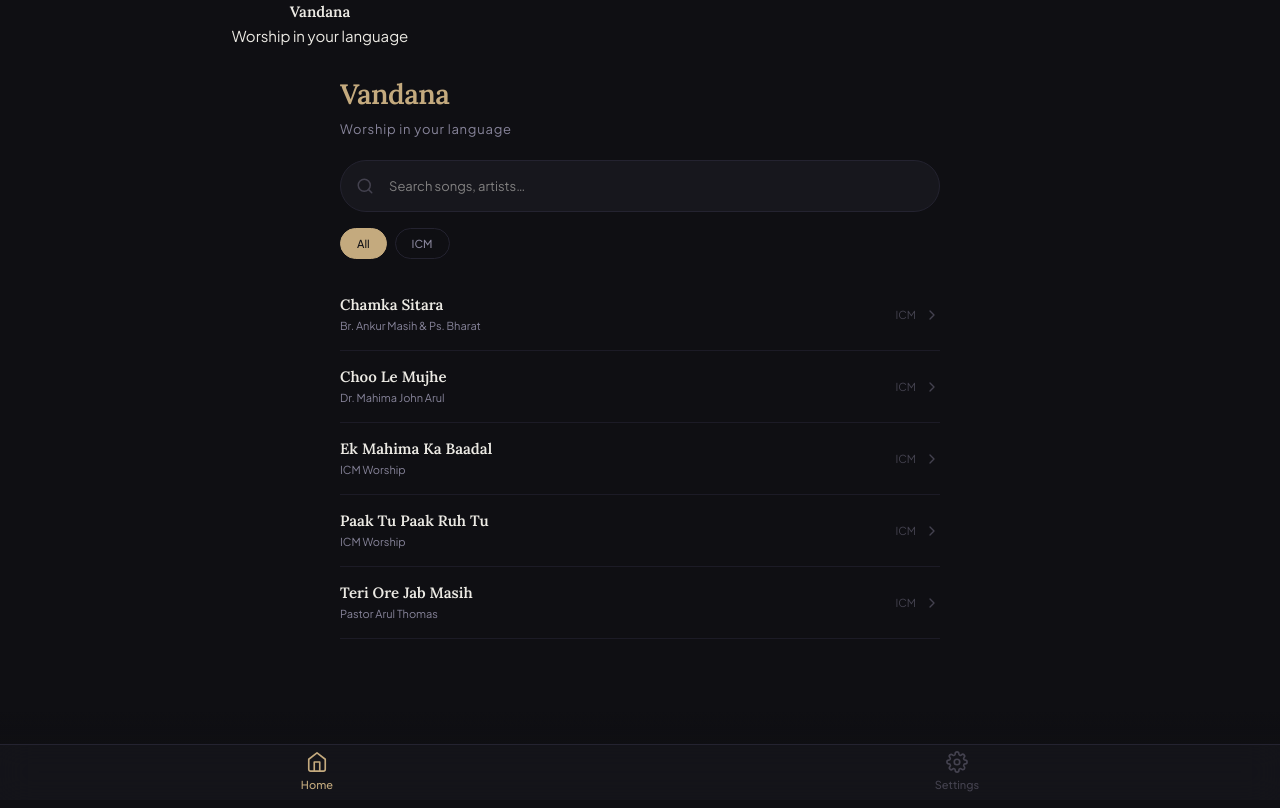
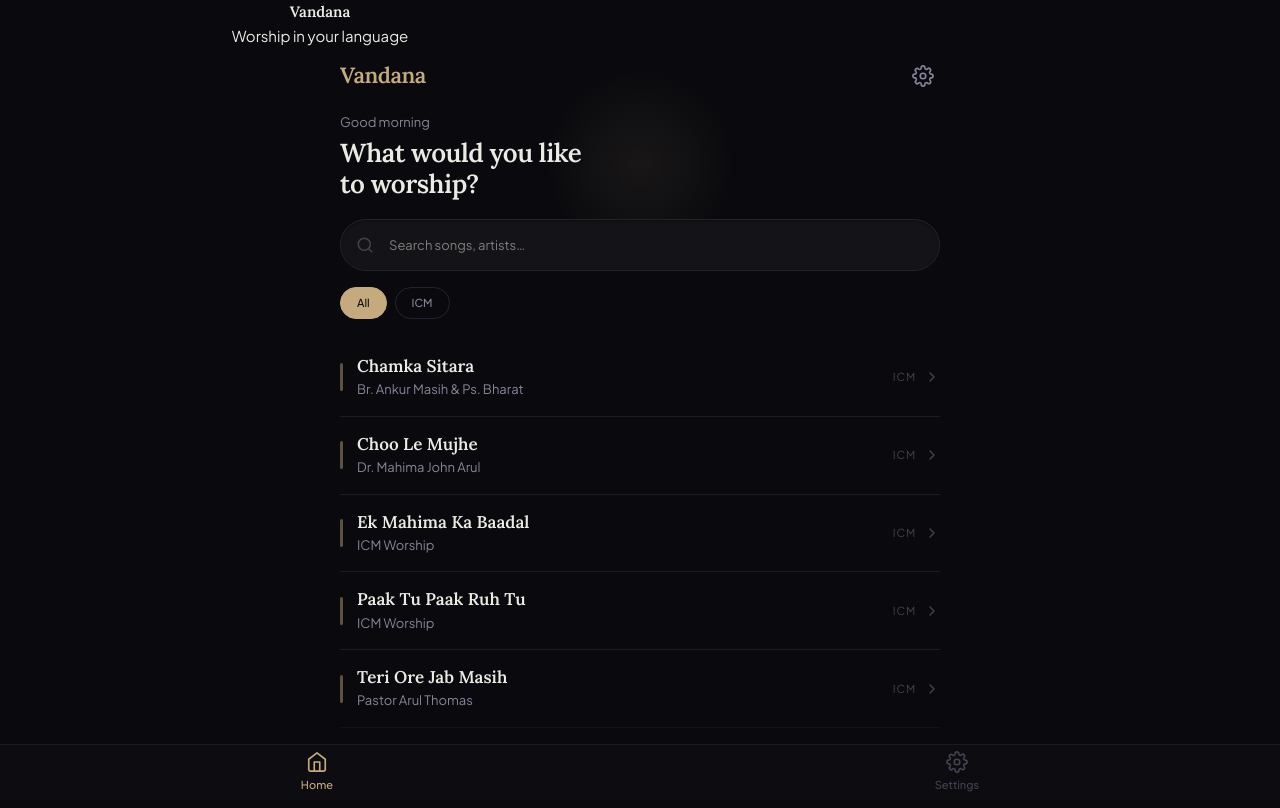
Before and after one commit to TheAlgo7/vandana-worship-app, a Next.js app: page / in a window 1280 px wide. Built offline with nearby package versions, Linux system fonts and the light colour scheme.

Commit message:
feat: premium UI polish — top bar, deeper darks, accent glow, song card pills, lyrics treatment (Phase 2.8)

```diff
--- a/src/app/globals.css
+++ b/src/app/globals.css
@@ -48,9 +48,9 @@
   --transition-theme: 350ms ease;
 
   /* ── Dark palette (DEFAULT) ── */
-  --bg-base: #0F0F13;
-  --bg-surface: #17171D;
-  --bg-elevated: #21212B;
+  --bg-base: #0A0A0E;
+  --bg-surface: #141418;
+  --bg-elevated: #1E1E26;
   --bg-overlay: rgba(15, 15, 19, 0.85);
 
   --accent: #C4AA7E;
@@ -122,6 +122,7 @@ html {
   -webkit-tap-highlight-color: transparent;
   -webkit-font-smoothing: antialiased;
   -moz-osx-font-smoothing: grayscale;
+  overscroll-behavior: none;
 }
 
 body {
--- a/src/app/layout.tsx
+++ b/src/app/layout.tsx
@@ -40,8 +40,7 @@ export const metadata: Metadata = {
     default: "Vandana – Worship Lyrics",
     template: "%s | Vandana",
   },
-  description:
-    "Browse worship song lyrics in Hindi and Hinglish. Present lyrics full-screen during church worship.",
+  description: "Worship in your language",
   manifest: "/manifest.json",
   icons: {
     icon: [
--- a/src/app/song/[id]/SongView.tsx
+++ b/src/app/song/[id]/SongView.tsx
@@ -117,15 +117,34 @@ export default function SongView({ song }: { song: Song }) {
       {/* Scroll sentinel */}
       <div ref={sentinelRef} style={{ height: 1 }} />
 
+      {/* Radial accent glow */}
+      <div
+        aria-hidden="true"
+        style={{
+          position: "absolute",
+          top: -60,
+          left: "50%",
+          transform: "translateX(-50%)",
+          width: 300,
+          height: 300,
+          borderRadius: "50%",
+          background:
+            "radial-gradient(circle, var(--accent) 0%, transparent 70%)",
+          opacity: 0.07,
+          pointerEvents: "none",
+          zIndex: -1,
+        }}
+      />
+
       {/* Header */}
       <header style={{ marginBottom: 24, marginTop: 8 }}>
         {/* Skeuomorphic 4-pointed star */}
         <svg
-          width="16"
-          height="16"
+          width="14"
+          height="14"
           viewBox="0 0 16 16"
           fill="none"
-          style={{ opacity: 0.4, marginBottom: 12 }}
+          style={{ opacity: 0.3, marginBottom: 12 }}
         >
           <path
             d="M8 0 L9.5 6.5 L16 8 L9.5 9.5 L8 16 L6.5 9.5 L0 8 L6.5 6.5 Z"
@@ -137,10 +156,11 @@ export default function SongView({ song }: { song: Song }) {
         <h1
           style={{
             fontFamily: "var(--font-display)",
-            fontSize: "var(--text-2xl)",
+            fontSize: "34px",
             fontWeight: 700,
             color: "var(--text-primary)",
             lineHeight: 1.2,
+            letterSpacing: "-0.03em",
             marginBottom: 4,
           }}
         >
@@ -148,13 +168,21 @@ export default function SongView({ song }: { song: Song }) {
         </h1>
         <p
           style={{
-            fontSize: "var(--text-xs)",
+            fontSize: "14px",
             color: "var(--text-muted)",
           }}
         >
           {song.artist}
           {song.church ? ` · ${song.church}` : ""}
         </p>
+        <hr
+          style={{
+            border: "none",
+            borderTop: "1px solid var(--accent-dim)",
+            marginTop: 16,
+            marginBottom: 0,
+          }}
+        />
       </header>
 
       {/* Controls toolbar */}
--- a/src/components/BottomNav.tsx
+++ b/src/components/BottomNav.tsx
@@ -47,10 +47,10 @@ export default function BottomNav() {
           left: 0,
           right: 0,
           zIndex: 50,
-          background: "color-mix(in srgb, var(--bg-surface) 72%, transparent)",
-          borderTop: "1px solid var(--border)",
-          backdropFilter: "blur(16px) saturate(1.4)",
-          WebkitBackdropFilter: "blur(16px) saturate(1.4)",
+          background: "rgba(14,14,18,0.92)",
+          borderTop: "1px solid rgba(255,255,255,0.06)",
+          backdropFilter: "blur(24px) saturate(180%)",
+          WebkitBackdropFilter: "blur(24px) saturate(180%)",
           display: "flex",
           justifyContent: "space-around",
           alignItems: "center",
--- a/src/components/HomeContent.tsx
+++ b/src/components/HomeContent.tsx
@@ -3,6 +3,7 @@
 import { useState, useRef, useEffect } from "react";
 import type { SongMeta } from "@/lib/getSongs";
 import SongCard from "@/components/SongCard";
+import Link from "next/link";
 
 export default function HomeContent({ songs }: { songs: SongMeta[] }) {
   const [query, setQuery] = useState("");
@@ -30,38 +31,107 @@ export default function HomeContent({ songs }: { songs: SongMeta[] }) {
 
   return (
     <>
-      {/* ── Header ── */}
+      {/* ── Top Bar ── */}
       <header
         style={{
-          padding: "24px 20px 0",
+          display: "flex",
+          alignItems: "center",
+          justifyContent: "space-between",
+          height: 56,
+          padding: "0 20px",
           maxWidth: "40rem",
           margin: "0 auto",
         }}
       >
-        <h1
+        <span
           style={{
-            fontFamily: defaultLang === "hindi" ? "var(--font-devanagari)" : "var(--font-display)",
-            fontSize: "var(--text-2xl)",
+            fontFamily: "var(--font-display)",
+            fontSize: "22px",
             fontWeight: 600,
             color: "var(--accent)",
             letterSpacing: "-0.02em",
-            marginBottom: 2,
           }}
         >
-          {defaultLang === "hindi" ? "वंदना" : "Vandana"}
-        </h1>
+          Vandana
+        </span>
+        <Link
+          href="/settings"
+          aria-label="Settings"
+          style={{ color: "var(--text-secondary)", padding: 6 }}
+        >
+          <svg
+            width="22"
+            height="22"
+            viewBox="0 0 24 24"
+            fill="none"
+            stroke="currentColor"
+            strokeWidth="1.8"
+            strokeLinecap="round"
+            strokeLinejoin="round"
+          >
+            <circle cx="12" cy="12" r="3" />
+            <path d="M19.4 15a1.65 1.65 0 0 0 .33 1.82l.06.06a2 2 0 0 1-2.83 2.83l-.06-.06a1.65 1.65 0 0 0-1.82-.33 1.65 1.65 0 0 0-1 1.51V21a2 2 0 0 1-4 0v-.09A1.65 1.65 0 0 0 9 19.4a1.65 1.65 0 0 0-1.82.33l-.06.06a2 2 0 0 1-2.83-2.83l.06-.06A1.65 1.65 0 0 0 4.68 15a1.65 1.65 0 0 0-1.51-1H3a2 2 0 0 1 0-4h.09A1.65 1.65 0 0 0 4.6 9a1.65 1.65 0 0 0-.33-1.82l-.06-.06a2 2 0 0 1 2.83-2.83l.06.06A1.65 1.65 0 0 0 9 4.68a1.65 1.65 0 0 0 1-1.51V3a2 2 0 0 1 4 0v.09a1.65 1.65 0 0 0 1 1.51 1.65 1.65 0 0 0 1.82-.33l.06-.06a2 2 0 0 1 2.83 2.83l-.06.06A1.65 1.65 0 0 0 19.4 9a1.65 1.65 0 0 0 1.51 1H21a2 2 0 0 1 0 4h-.09a1.65 1.65 0 0 0-1.51 1z" />
+          </svg>
+        </Link>
+      </header>
+
+      {/* ── Greeting ── */}
+      <section
+        style={{
+          padding: "8px 20px 0",
+          maxWidth: "40rem",
+          margin: "0 auto",
+          position: "relative",
+        }}
+      >
         <p
           style={{
             fontFamily: "var(--font-body)",
             fontSize: "var(--text-sm)",
-            fontWeight: 400,
             color: "var(--text-secondary)",
-            letterSpacing: "var(--tracking-wide)",
+            marginBottom: 4,
           }}
         >
-          Worship in your language
+          {new Date().getHours() < 12
+            ? "Good morning"
+            : new Date().getHours() < 17
+              ? "Good afternoon"
+              : "Good evening"}
         </p>
-      </header>
+        <h1
+          style={{
+            fontFamily: "var(--font-display)",
+            fontSize: "26px",
+            fontWeight: 600,
+            color: "var(--text-primary)",
+            letterSpacing: "-0.02em",
+            lineHeight: 1.2,
+          }}
+        >
+          What would you like
+          <br />
+          to worship?
+        </h1>
+
+        {/* Radial accent glow */}
+        <div
+          aria-hidden="true"
+          style={{
+            position: "absolute",
+            top: -40,
+            left: "50%",
+            transform: "translateX(-50%)",
+            width: 200,
+            height: 200,
+            borderRadius: "50%",
+            background:
+              "radial-gradient(circle, var(--accent) 0%, transparent 70%)",
+            opacity: 0.08,
+            pointerEvents: "none",
+            zIndex: -1,
+          }}
+        />
+      </section>
 
       {/* ── Search Bar ── */}
       <div
@@ -89,6 +159,7 @@ export default function HomeContent({ songs }: { songs: SongMeta[] }) {
             border: "1px solid var(--border)",
             borderRadius: "var(--radius-pill)",
             outline: "none",
+            boxShadow: "inset 0 1px 3px rgba(0,0,0,0.4)",
             transition:
               "border-color var(--transition-fast), box-shadow var(--transition-fast)",
           }}
--- a/src/components/SongCard.tsx
+++ b/src/components/SongCard.tsx
@@ -9,18 +9,31 @@ export default function SongCard({ song }: { song: SongMeta }) {
       style={{
         display: "flex",
         alignItems: "center",
-        minHeight: 72,
-        padding: "14px 0",
+        minHeight: 76,
+        padding: "16px 0",
         textDecoration: "none",
         color: "inherit",
       }}
     >
+      {/* Accent pill */}
+      <div
+        style={{
+          width: 3,
+          height: 28,
+          borderRadius: 2,
+          background: "var(--accent)",
+          flexShrink: 0,
+          marginRight: 14,
+          opacity: 0.45,
+        }}
+      />
+
       {/* Left: title + artist */}
       <div style={{ flex: 1, minWidth: 0 }}>
         <h2
           style={{
             fontFamily: "var(--font-display)",
-            fontSize: "var(--text-base)",
+            fontSize: "17px",
             fontWeight: 600,
             color: "var(--text-primary)",
             lineHeight: 1.3,
@@ -33,7 +46,7 @@ export default function SongCard({ song }: { song: SongMeta }) {
         </h2>
         <p
           style={{
-            fontSize: "var(--text-xs)",
+            fontSize: "var(--text-sm)",
             color: "var(--text-secondary)",
             marginTop: 2,
             overflow: "hidden",
@@ -64,6 +77,7 @@ export default function SongCard({ song }: { song: SongMeta }) {
               overflow: "hidden",
               textOverflow: "ellipsis",
               whiteSpace: "nowrap",
+              letterSpacing: "0.08em",
             }}
           >
             {song.church}
```
Also changed, not shown: 1 other file (tests, documents, lock files or other folders).
